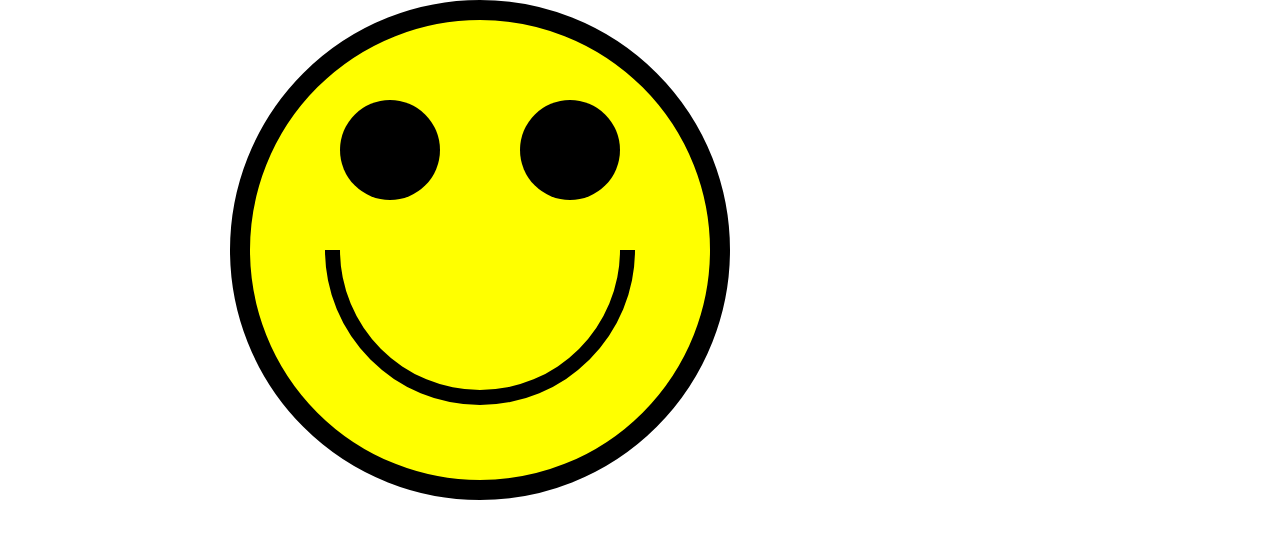
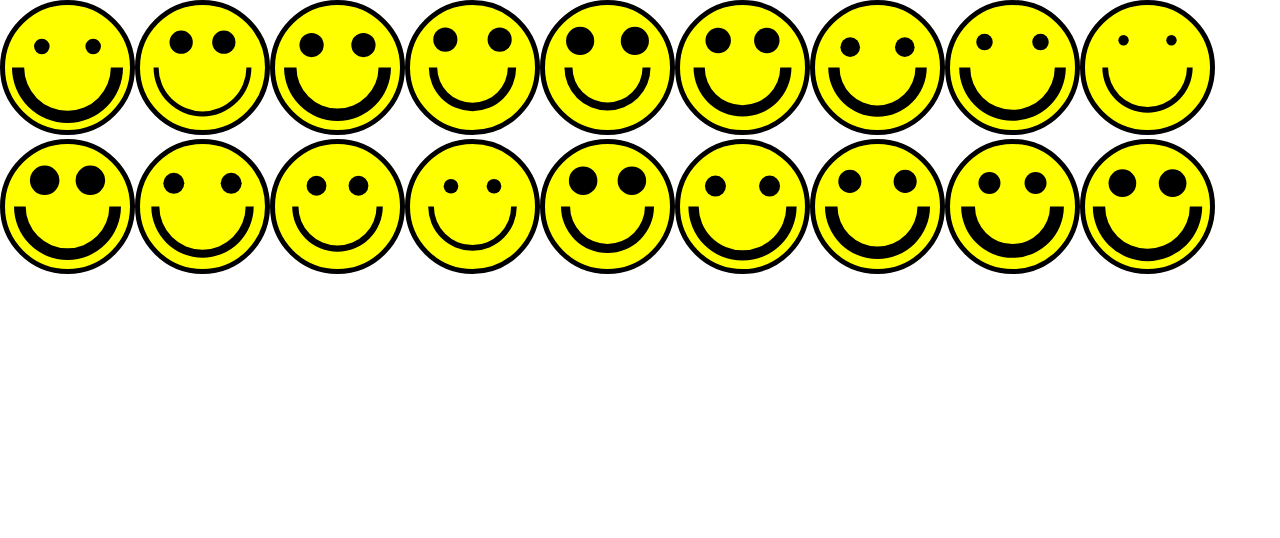
Before and after one commit to adebayo2020/FreeCodeCamp-Data-Visualization-html-css-svg-js-react-d3, a React (Create React App) app in the folder dataviz/: page / in a window 1280 px wide. Shown: the top 538 px of the page. Built offline with nearby package versions, Linux system fonts and the light colour scheme.

Commit message:
Let's Make a Part VI: compartmentalizing complexity

```diff
--- a/dataviz/src/App.js
+++ b/dataviz/src/App.js
@@ -1,37 +1,23 @@
-import { BackgroundCircle } from "./BackgroundCircle";
-import { Eyes } from "./Eyes";
-import { Mouth } from "./Mouth";
+import { range } from "d3";
 
-const width = 960;
-const height = 500;
-const centerX = width / 2;
-const centerY = height / 2;
-const strokeWidth = 20;
-const eyeOffsetX = 90;
-const eyeOffsetY = 100;
-const eyeRadius = 50;
-const mouthWidth = 15;
-const mouthRadius = 140;
-
-function App() {
-  return (
-    <svg width={width} height={height}>
-      <g transform={`translate(${centerX}, ${centerY})`}>
-        <BackgroundCircle
-          radius={centerY - strokeWidth / 2}
-          strokeWidth={strokeWidth}
-        />
-
-        <Eyes
-          eyeOffsetX={eyeOffsetX}
-          eyeOffsetY={eyeOffsetY}
-          eyeRadius={eyeRadius}
-        />
-
-        <Mouth mouthRadius={mouthRadius} mouthWidth={mouthWidth} />
-      </g>
-    </svg>
-  );
-}
+import { Face } from "./Face";
+const width = 135;
+const height = 135;
+const array = range(6 * 3);
+const App = () =>
+  array.map(() => (
+    <Face
+      width={width}
+      height={height}
+      centerX={width / 2}
+      centerY={height / 2}
+      strokeWidth={5}
+      eyeOffsetX={20 + Math.random() * 9}
+      eyeOffsetY={20 + Math.random() * 9}
+      eyeRadius={5 + Math.random() * 10}
+      mouthWidth={5 + Math.random() * 9}
+      mouthRadius={35 + Math.random() * 10}
+    />
+  ));
 
 export default App;
--- /dev/null
+++ b/dataviz/src/Face.js
@@ -0,0 +1,36 @@
+import { BackgroundCircle } from "./BackgroundCircle";
+import { Eyes } from "./Eyes";
+import { Mouth } from "./Mouth";
+import { FaceContainer } from "./FaceContainer";
+export const Face = ({
+  width,
+  height,
+  centerX,
+  centerY,
+  strokeWidth,
+  eyeOffsetX,
+  eyeOffsetY,
+  eyeRadius,
+  mouthWidth,
+  mouthRadius,
+}) => (
+  <FaceContainer
+    width={width}
+    height={height}
+    centerX={centerX}
+    centerY={centerY}
+  >
+    <BackgroundCircle
+      radius={centerY - strokeWidth / 2}
+      strokeWidth={strokeWidth}
+    />
+
+    <Eyes
+      eyeOffsetX={eyeOffsetX}
+      eyeOffsetY={eyeOffsetY}
+      eyeRadius={eyeRadius}
+    />
+
+    <Mouth mouthRadius={mouthRadius} mouthWidth={mouthWidth} />
+  </FaceContainer>
+);
--- /dev/null
+++ b/dataviz/src/FaceContainer.js
@@ -0,0 +1,11 @@
+export const FaceContainer = ({
+  children,
+  width,
+  height,
+  centerX,
+  centerY,
+}) => (
+  <svg width={width} height={height}>
+    <g transform={`translate(${centerX}, ${centerY})`}>{children}</g>
+  </svg>
+);
```
